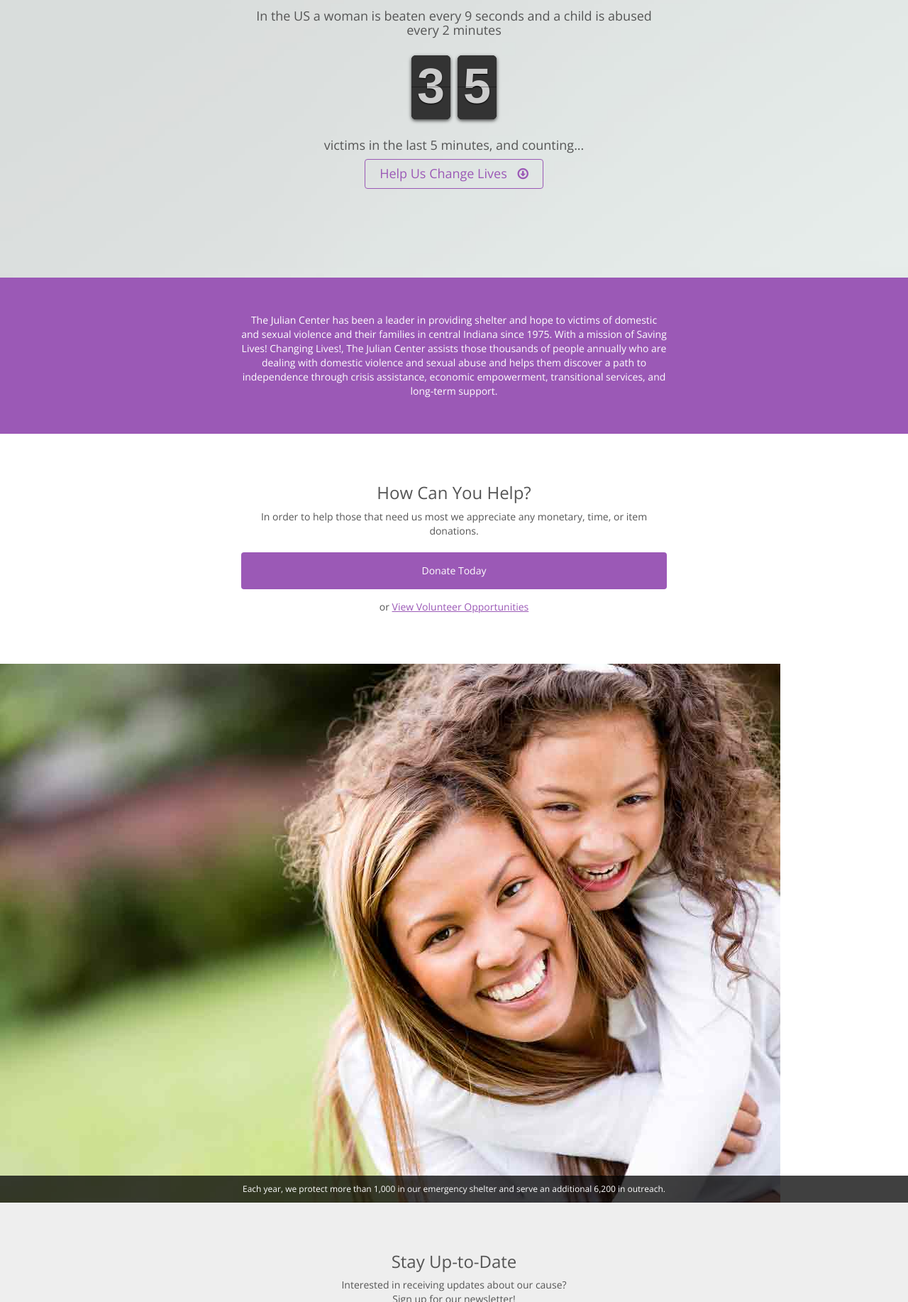
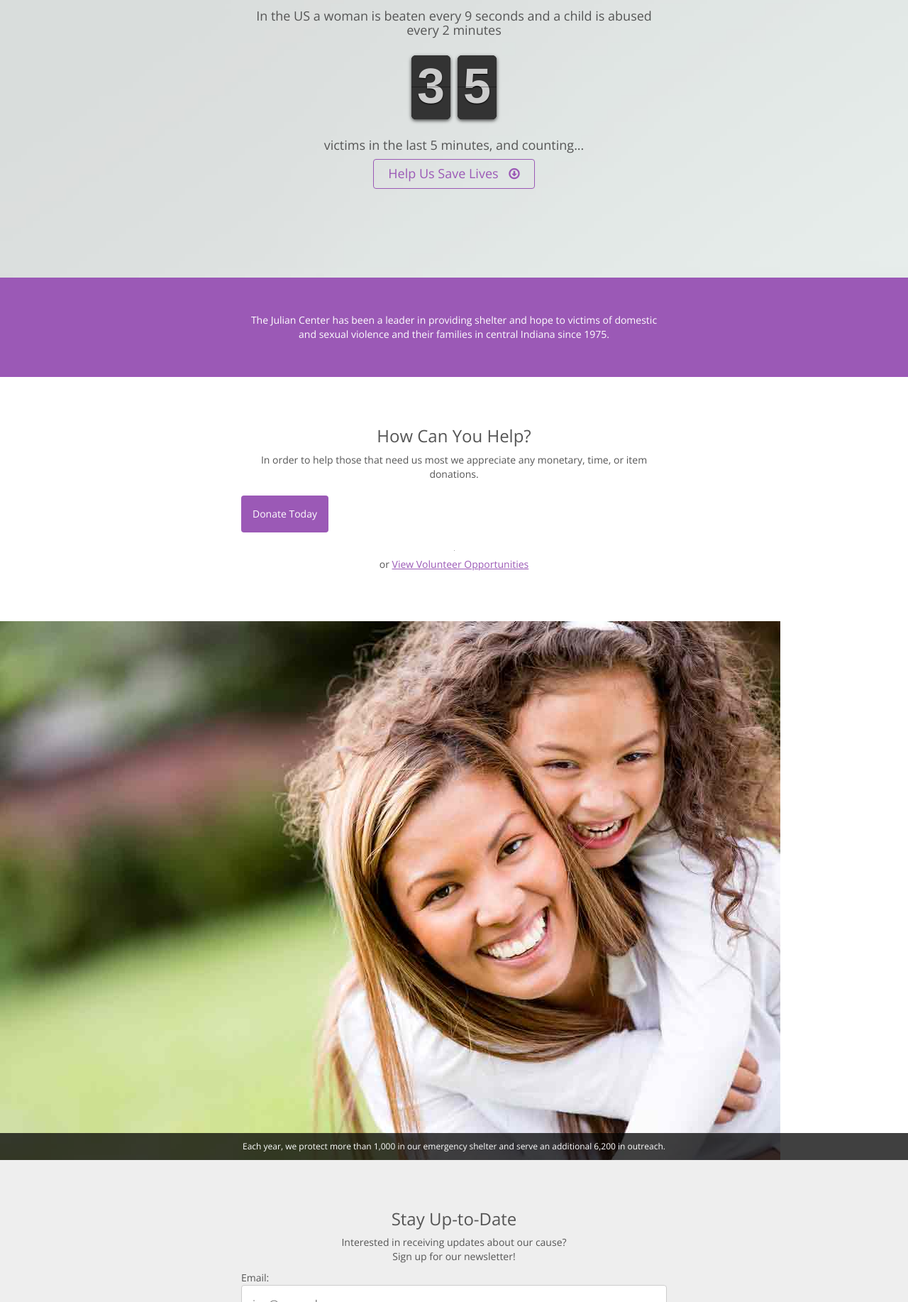
Before and after one commit to open-indy/julian-center-mobile, a website: page src/index.html in a window 1280 px wide. Shown: the part 182-2016 px from the top of the page at 71% size. Drawn offline with nearby package versions, Linux system fonts and the light colour scheme.

Commit message:
adding paypal functionality, image style fixes, and proper link for the Volunteer link

```diff
--- a/src/css/main.scss
+++ b/src/css/main.scss
@@ -165,6 +165,7 @@ a {
     background: $purple;
     border-radius: 4px;
     color: #fff;
+    width: 100%;
   }
 
 }
@@ -173,6 +174,7 @@ a {
   position: relative;
   font-size: 12px;
   text-align: center;
+  background-color: rgba(155, 89, 182, 0.5);
   p {
     position: absolute;
     padding: 10px 4%;
@@ -181,10 +183,12 @@ a {
     width: 100%;
     margin: 0;
     color: #fff;
-    background: rgba(0,0,0,.75);
+    background: rgba(0,0,0,1);
   }
-  img {
+  div {
     display: block;
+    max-width: 1100px;
+    margin: 0 auto;
   }
 }
 
--- a/src/index.html
+++ b/src/index.html
@@ -62,7 +62,7 @@
 
       </div>
       <div class="row">
-        <h4 class="ghost-btn">Help Us Change Lives <i class="fa fa-arrow-circle-o-down"></i></h4>
+        <h4 class="ghost-btn">Help Us Save Lives <i class="fa fa-arrow-circle-o-down"></i></h4>
       </div>
     </div>
   </section>
@@ -71,7 +71,8 @@
     <div class="container">
       <div class="row">
         <div class="col-12">
-        <p>The Julian Center has been a leader in providing shelter and hope to victims of domestic and sexual violence and their families in central Indiana since 1975.  With a mission of Saving Lives! Changing Lives!, The Julian Center assists those thousands of people annually who are dealing with domestic violence and sexual abuse and helps them discover a path to independence through crisis assistance, economic empowerment, transitional services, and long-term support.</p>
+        <!-- <p>The Julian Center has been a leader in providing shelter and hope to victims of domestic and sexual violence and their families in central Indiana since 1975. With a mission of Saving Lives! Changing Lives!, The Julian Center assists those thousands of people annually who are dealing with domestic violence and sexual abuse and helps them discover a path to independence through crisis assistance, economic empowerment, transitional services, and long-term support.</p> -->
+        <p>The Julian Center has been a leader in providing shelter and hope to victims of domestic and sexual violence and their families in central Indiana since 1975.</p>
         </div>
       </div>
     </div>
@@ -83,8 +84,16 @@
         <h1>How Can You Help?</h1>
         <p>In order to help those that need us most we appreciate any monetary, time, or item donations.</p>
         <ul class="link-list">
-          <li><a href="#" class="btn">Donate Today</a></li>
-          <li>or <a href="#" class="underline">View Volunteer Opportunities</a></li>
+          <li>
+            <form action="https://www.paypal.com/cgi-bin/webscr" method="post" target="_top">
+              <input type="hidden" name="cmd" value="_s-xclick">
+              <input type="hidden" name="hosted_button_id" value="CK47ZD43UK9X6">
+              <!-- <input type="image" src="https://www.paypalobjects.com/en_US/i/btn/btn_donate_LG.gif" border="0" name="submit" alt=""> -->
+              <button class="btn">Donate Today</button>
+              <img alt="" border="0" src="https://www.paypalobjects.com/en_US/i/scr/pixel.gif" width="1" height="1">
+            </form>
+          </li>
+          <li>or <a href="//www.juliancenter.org/Get-Involved/Volunteer.aspx" class="underline">View Volunteer Opportunities</a></li>
         </ul>
       </div>
     </div>
@@ -92,7 +101,7 @@
 
   <section class="family-spacer">
     <p class="jc-stat">Each year, we protect more than 1,000 in our emergency shelter and serve an additional 6,200 in outreach.</p>
-    <img src="img/family1.jpg" class="family-photo" alt="">
+    <div><img src="img/family1.jpg" class="family-photo" alt="Happy family"></div>
   </section>
 
   <section class="newsletter-signup">
@@ -118,10 +127,6 @@
   <script src="js/flipclock.min.js"></script>
   <script src="js/main.js"></script>
   <!-- /scripts -->
-  <script type="text/javascript">
-      var number = Math.floor(Math.random() * 2) === 0 ? '1' : '2' ;
-      $('.masthead').css('background-image', 'url(../img/woman' + number + '.jpg)');
-  </script>
 
 </body>
 </html>
--- a/src/js/main.js
+++ b/src/js/main.js
@@ -1,8 +1,8 @@
-// run two different counters
-// calculate the time between sunrise and now and calculate the number
+// randomize the masthead background image
+var number = Math.floor(Math.random() * 2) === 0 ? '1' : '2' ;
+$('.masthead').css('background-image', 'url(../img/woman' + number + '.jpg)');
 
 $(document).ready(function(){
-
   var startMin = 5;
   var womenSec = 9;
   var childrenSec = 120;
@@ -10,10 +10,12 @@ $(document).ready(function(){
   var startChildren = parseInt((startMin * 60) / childrenSec);
   var startCount = startWomen + startChildren;
 
+  // initialize the counter
   var clock = $('.counter').FlipClock(startCount, {
     clockFace: 'Counter'
   });
 
+  // cumulative victim count
   var sec = 1;
   setInterval(function() {
     if ((sec % childrenSec) == 0) {
```
Also changed, not shown: dist/css/main.css, dist/index.html, dist/js/main.js.
